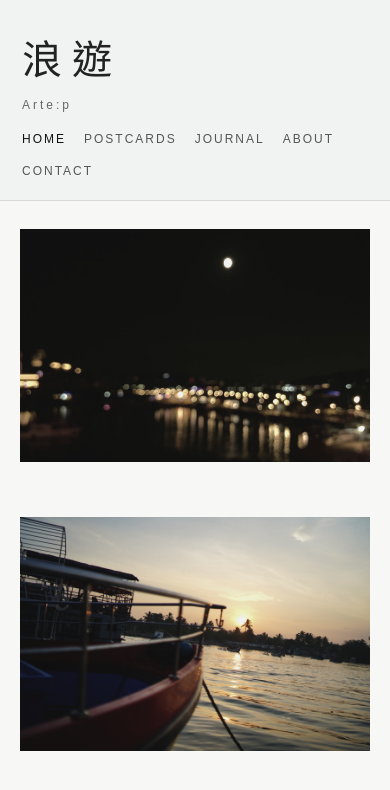
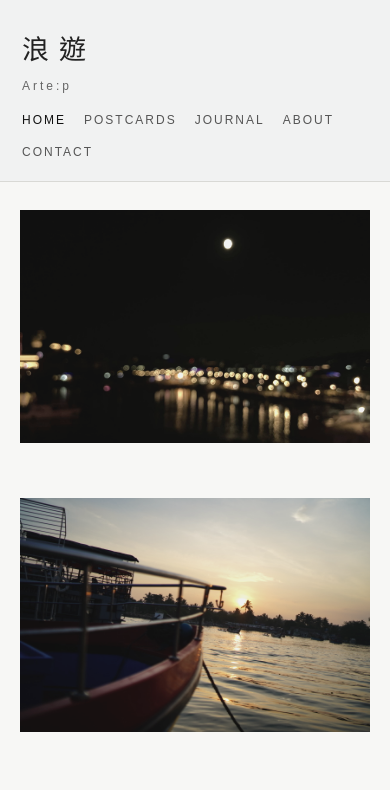
Before and after one commit to artep-wandering/artep-wandering.github.io, a Jekyll site: the page built from index.html, in a window 390 px wide. Shown: the top 790 px of the page. Built offline with Jekyll 4.4.1, drawn with Linux system fonts in a browser that asks for light colours.

Commit message:
home_mobile_css_v0.0.5

```diff
--- a/assets/css/home_mobile.css
+++ b/assets/css/home_mobile.css
@@ -1,25 +1,42 @@
 /* HOME MOBILE ONLY mobile */
-/* VERSION: home_mobile_css_v0.0.4 */
+/* VERSION: home_mobile_css_v0.0.5 */
 
-@media (max-width: 1100px) {
+
+@media (max-width: 600px) {
+
+  /* ----------------------------------------
+     PAGE
+     ---------------------------------------- */
 
   .page {
     display: block;
     min-height: 0;
   }
 
+
+  /* ----------------------------------------
+     SIDEBAR MOBILE
+     ---------------------------------------- */
+
   .sidebar {
     position: relative;
+
     width: 100%;
     height: auto;
     min-height: 0;
+
     padding: 28px 22px 22px;
+
     border-right: none;
     border-bottom: 1px solid #d9d9d5;
   }
 
   .brand {
     margin-bottom: 20px;
+  }
+
+  .brand-title {
+    font-size: 27px;
   }
 
   .menu {
@@ -32,19 +49,33 @@
     display: none;
   }
 
+
+  /* ----------------------------------------
+     HOME CONTENT MOBILE
+     ---------------------------------------- */
+
   .content {
     margin-left: 0;
     width: 100%;
+
     padding: 28px 20px 60px;
   }
 
+
+  /* ----------------------------------------
+     POSTCARD MOBILE
+     ---------------------------------------- */
+
   .postcard-row {
     grid-template-columns: 1fr;
+
     gap: 55px;
+
     margin-bottom: 60px;
   }
 
   .title {
     font-size: 22px;
   }
+
 }
```
